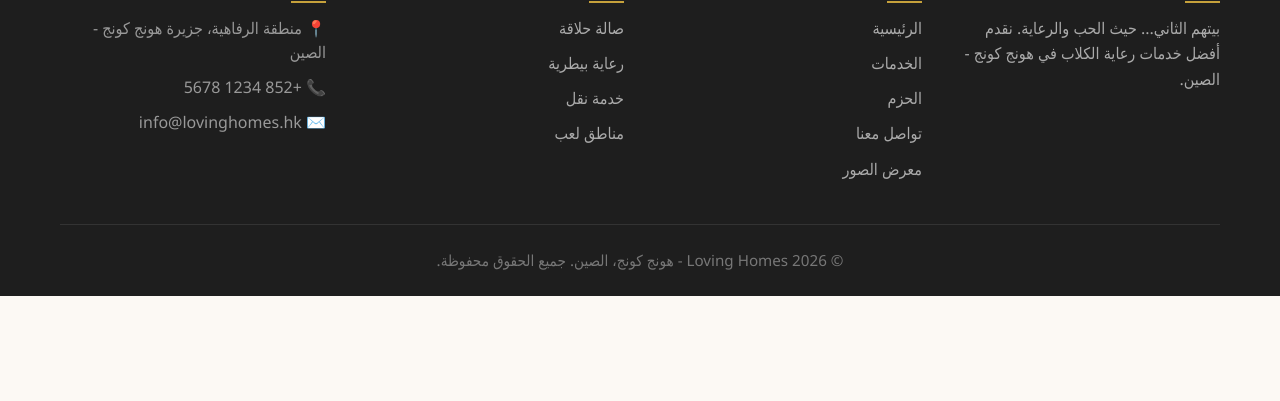
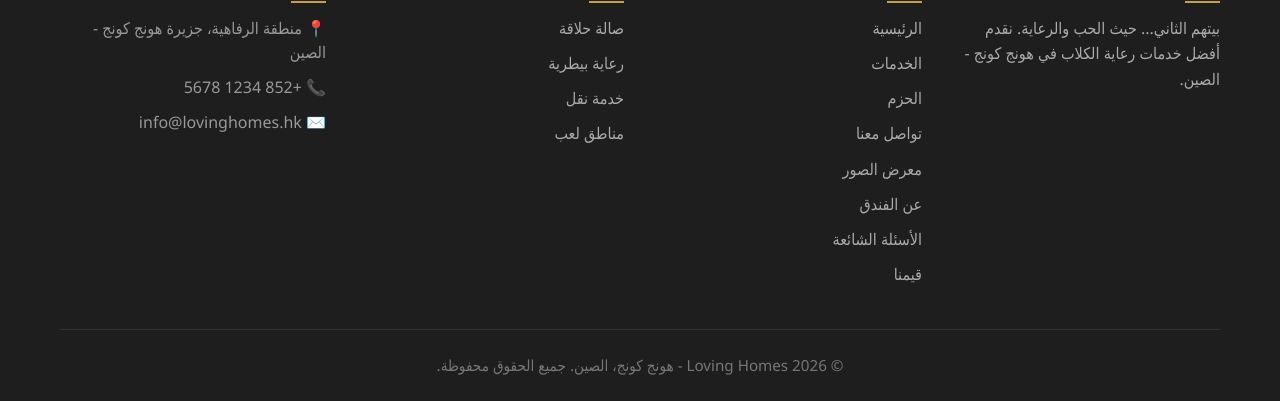
Before and after one commit to icdaiwd/loving_homes_5, a plain HTML site: page 3.html in a window 1280 px wide. Shown: the part 1298-1699 px from the top of the page. Before the commit the page ends 1594 px from the top, so only its background shows below. Drawn offline with Linux system fonts and the light colour scheme.

Commit message:
Update 3.html

```diff
--- a/3.html
+++ b/3.html
@@ -107,7 +107,7 @@
         <div class="container">
             <div class="footer-grid">
                 <div class="footer-col"><h4>LOVING HOMES</h4><p style="color:#aaa;line-height:1.6;">بيتهم الثاني... حيث الحب والرعاية. نقدم أفضل خدمات رعاية الكلاب في هونج كونج - الصين.</p></div>
-                <div class="footer-col"><h4>روابط سريعة</h4><ul><li><a href="index.html">الرئيسية</a></li><li><a href="2.html">الخدمات</a></li><li><a href="3.html">الحزم</a></li><li><a href="4.html">تواصل معنا</a></li><li><a href="5.html">معرض الصور</a></li></ul></div>
+                <div class="footer-col"><h4>روابط سريعة</h4><ul><li><a href="index.html">الرئيسية</a></li><li><a href="2.html">الخدمات</a></li><li><a href="3.html">الحزم</a></li><li><a href="4.html">تواصل معنا</a></li><li><a href="5.html">معرض الصور</a></li><li><a href="6.html">عن الفندق</a></li><li><a href="7.html">الأسئلة الشائعة</a></li><li><a href="8.html">قيمنا</a></li></ul></div>
                 <div class="footer-col"><h4>خدماتنا</h4><ul><li><a href="2.html">صالة حلاقة</a></li><li><a href="2.html">رعاية بيطرية</a></li><li><a href="2.html">خدمة نقل</a></li><li><a href="2.html">مناطق لعب</a></li></ul></div>
                 <div class="footer-col"><h4>معلومات الاتصال</h4><div class="footer-contact"><p>📍 منطقة الرفاهية، جزيرة هونج كونج - الصين</p><p>📞 +852 1234 5678</p><p>✉️ info@lovinghomes.hk</p></div></div>
             </div>
```
